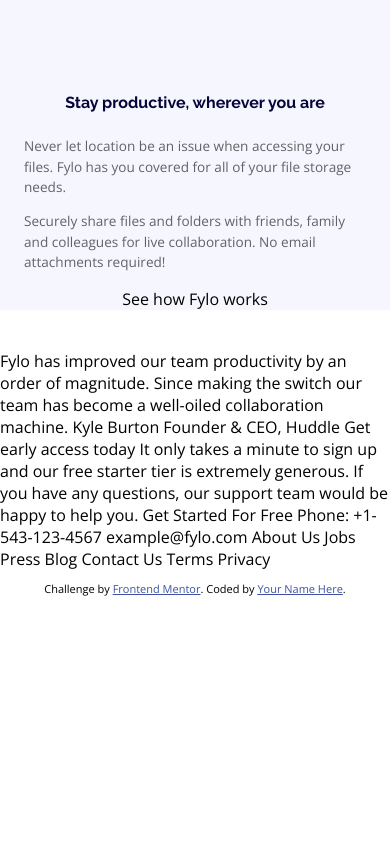
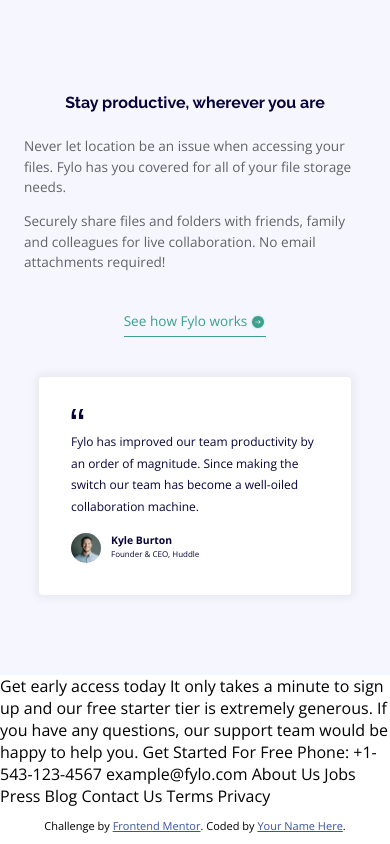
Before and after one commit to rogerio-romao/fylo-landing-page, a plain HTML site: page index.html in a window 390 px wide. Shown: the part 1150-1994 px from the top of the page. Before the commit the page ends 1757 px from the top, so only its background shows below. Drawn offline with nearby package versions, Linux system fonts and the light colour scheme.

Commit message:
done testemony mobile

```diff
--- a/index.html
+++ b/index.html
@@ -82,19 +82,38 @@
             for live collaboration. No email attachments required!
           </p>
         </div>
+      </section>
+      <section class="testemony">
         <div class="cta">
-          <p>See how Fylo works</p>
+          <a href="#">
+            See how Fylo works
+            <span>
+              <img id="icon-arrow" src="images/icon-arrow.svg" alt="" />
+            </span>
+          </a>
+        </div>
+        <div class="card">
+          <div class="card-quote">
+            <img src="images/icon-quotes.svg" alt="" />
+          </div>
+          <div class="card-text">
+            Fylo has improved our team productivity by an order of magnitude.
+            Since making the switch our team has become a well-oiled
+            collaboration machine.
+          </div>
+          <div class="card-footer">
+            <img src="images/avatar-testimonial.jpg" alt="" />
+            <div class="card-footer-name">Kyle Burton</div>
+            <div class="card-footer-title">Founder & CEO, Huddle</div>
+          </div>
         </div>
       </section>
     </main>
 
-    Fylo has improved our team productivity by an order of magnitude. Since
-    making the switch our team has become a well-oiled collaboration machine.
-    Kyle Burton Founder & CEO, Huddle Get early access today It only takes a
-    minute to sign up and our free starter tier is extremely generous. If you
-    have any questions, our support team would be happy to help you. Get Started
-    For Free Phone: +1-543-123-4567 example@fylo.com About Us Jobs Press Blog
-    Contact Us Terms Privacy
+    Get early access today It only takes a minute to sign up and our free
+    starter tier is extremely generous. If you have any questions, our support
+    team would be happy to help you. Get Started For Free Phone: +1-543-123-4567
+    example@fylo.com About Us Jobs Press Blog Contact Us Terms Privacy
 
     <footer>
       <p class="attribution">
--- a/style.css
+++ b/style.css
@@ -1,7 +1,6 @@
-@import url('https://fonts.googleapis.com/css2?family=Open+Sans&family=Raleway:wght@400;700&display=swap');
+@import url('https://fonts.googleapis.com/css2?family=Open+Sans:wght@400;700;900&family=Raleway:wght@400;700&display=swap');
 
 /* font-family: 'Raleway', sans-serif; */
-
 :root {
   --mobile-width: 375px;
   --desktop-width: 1440px;
@@ -18,6 +17,10 @@
   --p-lg: 2.5rem;
   --p-md: 1.5rem;
   --p-sm: 0.75rem;
+}
+
+* {
+  box-sizing: border-box;
 }
 
 html,
@@ -140,7 +143,7 @@
 
 .productive {
   background-color: var(--light-blue);
-  margin-bottom: var(--m-lg);
+  padding-bottom: var(--p-sm);
 }
 
 .productive > img {
@@ -169,3 +172,87 @@
   line-height: 1.5;
   padding: 0 var(--p-md);
 }
+
+/* ----------- TESTEMONY -------------  */
+
+.testemony {
+  background-color: var(--light-blue);
+  padding-top: var(--p-sm);
+  padding-bottom: var(--p-lg);
+}
+
+.testemony .cta {
+  display: flex;
+  justify-content: center;
+}
+
+.testemony .cta a {
+  display: flex;
+  align-items: center;
+  max-width: max-content;
+  text-decoration: none;
+  color: var(--moderate-cyan);
+  font-size: 0.85rem;
+  line-height: 1rem;
+  padding-bottom: 3px;
+  border-bottom: 1px solid var(--moderate-cyan);
+}
+
+.testemony #icon-arrow {
+  display: inline;
+  margin-top: 4px;
+  margin-left: 3px;
+}
+
+.testemony .card {
+  display: flex;
+  flex-direction: column;
+  margin-top: var(--m-lg);
+  margin-left: auto;
+  margin-right: auto;
+  margin-bottom: var(--m-lg);
+  background-color: #fff;
+  max-width: 80vw;
+  border-radius: 0.25rem;
+  padding: 2rem;
+  box-shadow: 0 0 8px 4px rgba(0, 0, 0, 0.05);
+}
+
+.testemony .card .card-text {
+  text-align: left;
+  margin-top: 10px;
+  color: var(--dark-blue);
+  font-size: 0.75rem;
+  line-height: 1.8;
+  margin-bottom: var(--m-sm);
+}
+
+.testemony .card .card-footer {
+  display: grid;
+  grid-template-columns: 40px 1fr;
+  grid-template-rows: 1fr 1fr;
+  text-align: left;
+}
+
+.testemony .card .card-footer img {
+  width: 30px;
+  height: auto;
+  border-radius: 50%;
+  grid-row: 1 / span 2;
+  grid-column: 1;
+}
+
+.testemony .card .card-footer .card-footer-name {
+  grid-row: 1;
+  grid-column: 2;
+  font-size: 0.65rem;
+  color: var(--dark-blue);
+  font-weight: 900;
+}
+
+.testemony .card .card-footer .card-footer-title {
+  grid-row: 2;
+  grid-column: 2;
+  font-size: 0.5rem;
+  color: var(--dark-blue);
+}
```
